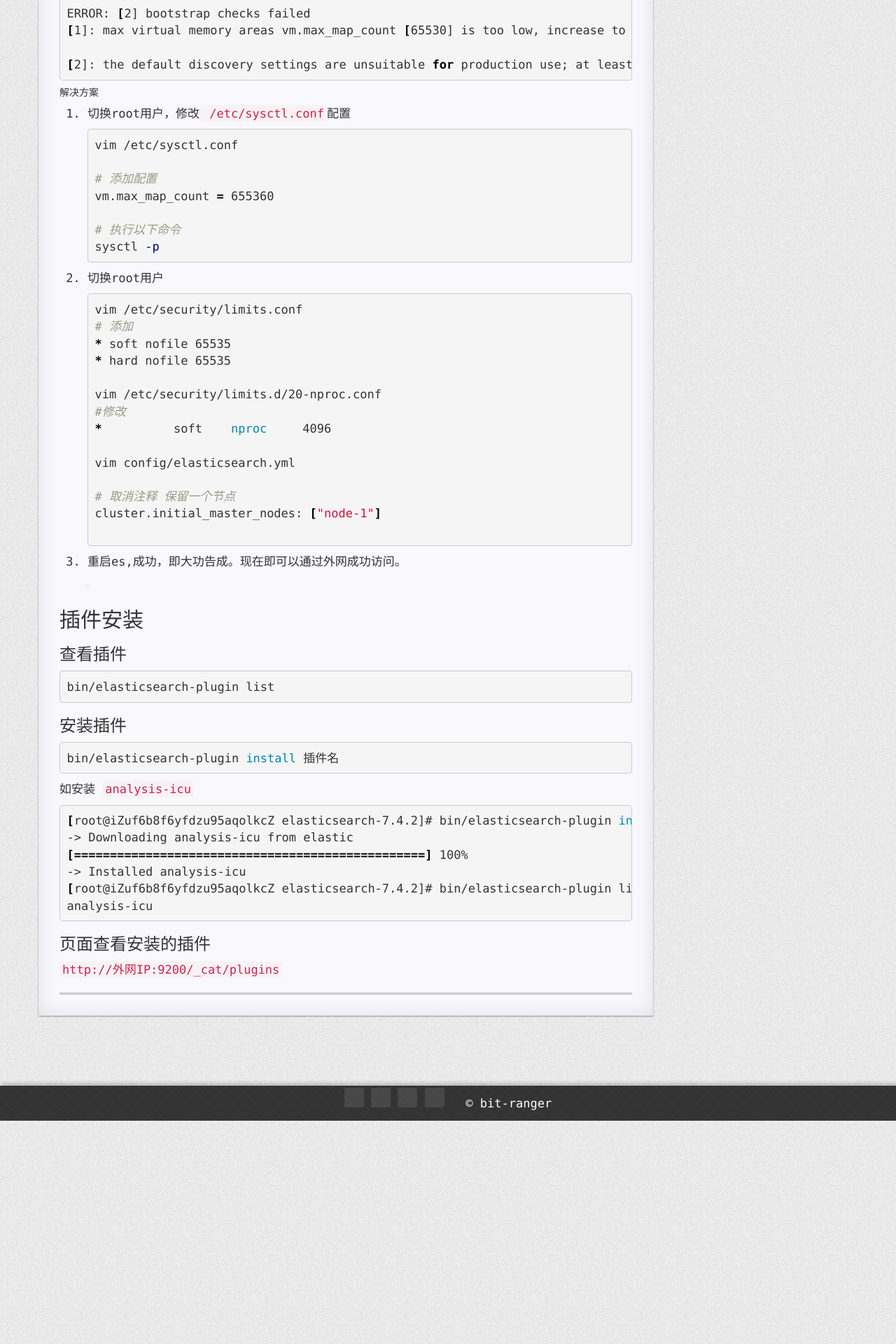
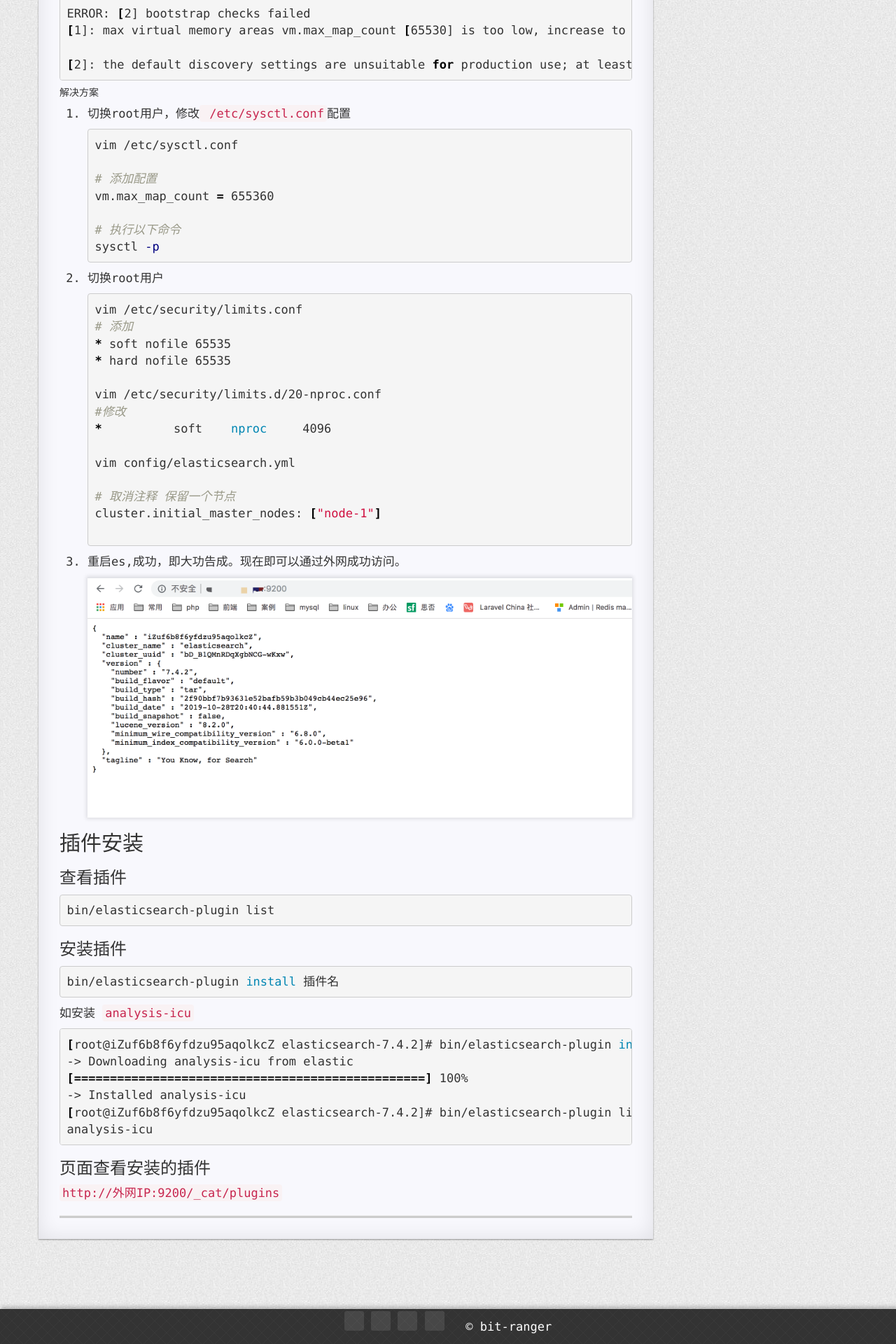
Before and after one commit to tsmliyun/tsmliyun.github.io, a Jekyll site: the page built from _posts/2019-11-09-Elasticsearch的安装和简单配置.md, in a window 1280 px wide. Shown: the part 3191-5111 px from the top of the page at 70% size. Built offline with Jekyll 4.4.1, drawn with Linux system fonts in a browser that asks for light colours; nearby versions of some CDN libraries; library files that are not in the unit come from our copies; comment, search, counter and statistics services are not loaded; a style sheet for code colours, icons or effects is not loaded; before the commit the page ends 4792 px from its top, so only the background shows below that.

Commit message:
Update 2019-11-09-Elasticsearch的安装和简单配置.md

```diff
--- a/_posts/2019-11-09-Elasticsearch的安装和简单配置.md
+++ b/_posts/2019-11-09-Elasticsearch的安装和简单配置.md
@@ -201,7 +201,7 @@ ERROR: [2] bootstrap checks failed
 
 3. 重启es,成功，即大功告成。现在即可以通过外网成功访问。
 
-   ![](/Users/yunli/liyun.github.io/static/img/es_success.png)
+   ![](https://tsmliyun.github.io/static/img/es_success.png)
 
 ## 插件安装
 
```
